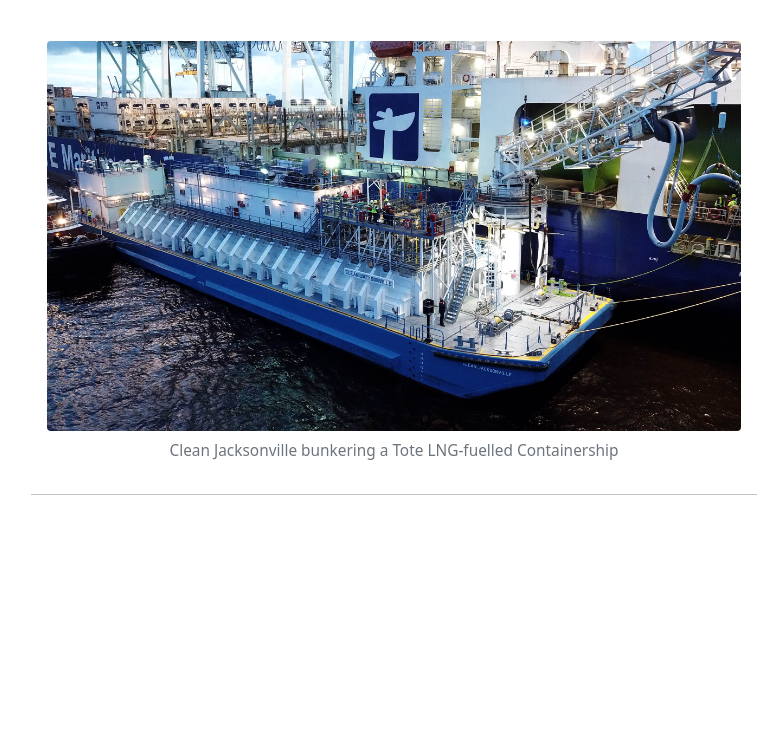
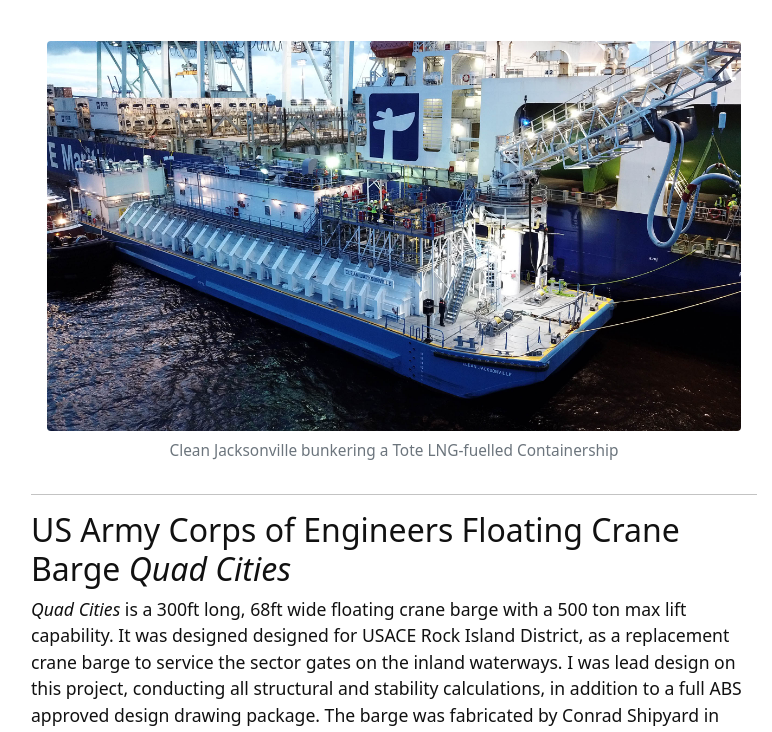
Before and after one commit to ccluett/website, a Jekyll site: the page built from content/1-projects.md, in a window 1280 px wide and 1400 px high, scrolled down 2390 px. Shown: the top 732 px of the window, without its empty margins (246-1018 px from the left). Built offline with Jekyll 4.4.1, drawn with Linux system fonts in a browser that asks for light colours; before the commit the page ends 2909 px from its top, so only the background shows below that; some of the changed text lies outside the part shown.

Commit message:
Update 1-projects.md

```diff
--- a/content/1-projects.md
+++ b/content/1-projects.md
@@ -24,3 +24,13 @@ The *Clean Jacksonville* was the first LNG bunkering barge built in North Americ
 {% include figure.html img="4-LNG.jpg" caption="Clean Jacksonville bunkering a Tote LNG-fuelled Containership" width="100%" %}
 
 -------
+
+## US Army Corps of Engineers Floating Crane Barge *Quad Cities*
+
+*Quad Cities* is a 300ft long, 68ft wide floating crane barge with a 500 ton max lift capability. It was designed designed for USACE Rock Island District, as a replacement crane barge to service the sector gates on the inland waterways. I was lead design on this project, conducting all structural and stability calculations, in addition to a full ABS approved design drawing package. The barge was fabricated by Conrad Shipyard in Morgan City, La. The crane was designed and fabricated by Seatrax out of Houston, Tx.
+
+{% include figure.html img="quad-cities-cad.jpg" caption="https://www.nap.usace.army.mil/Portals/39/docs/MDC/703-D205-01-OUTBOARD-QUAD-CITIES.pdf" width="100%" %}
+
+{% include figure.html img="Quad-Cities-crane.jpg" caption="https://www.waterwaysjournal.net/2019/10/18/new-quad-cities-crane-headed-to-rock-island-district/" width="100%" %}
+
+-------
```
